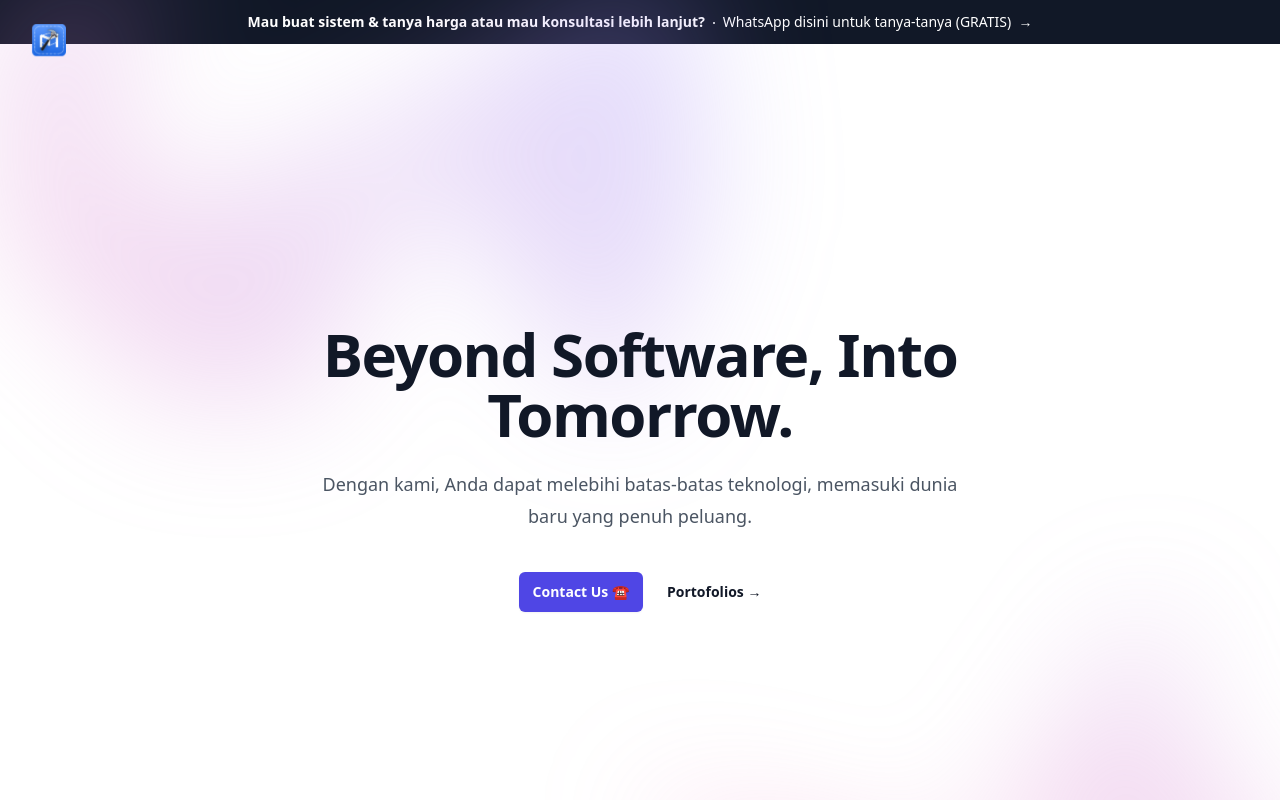
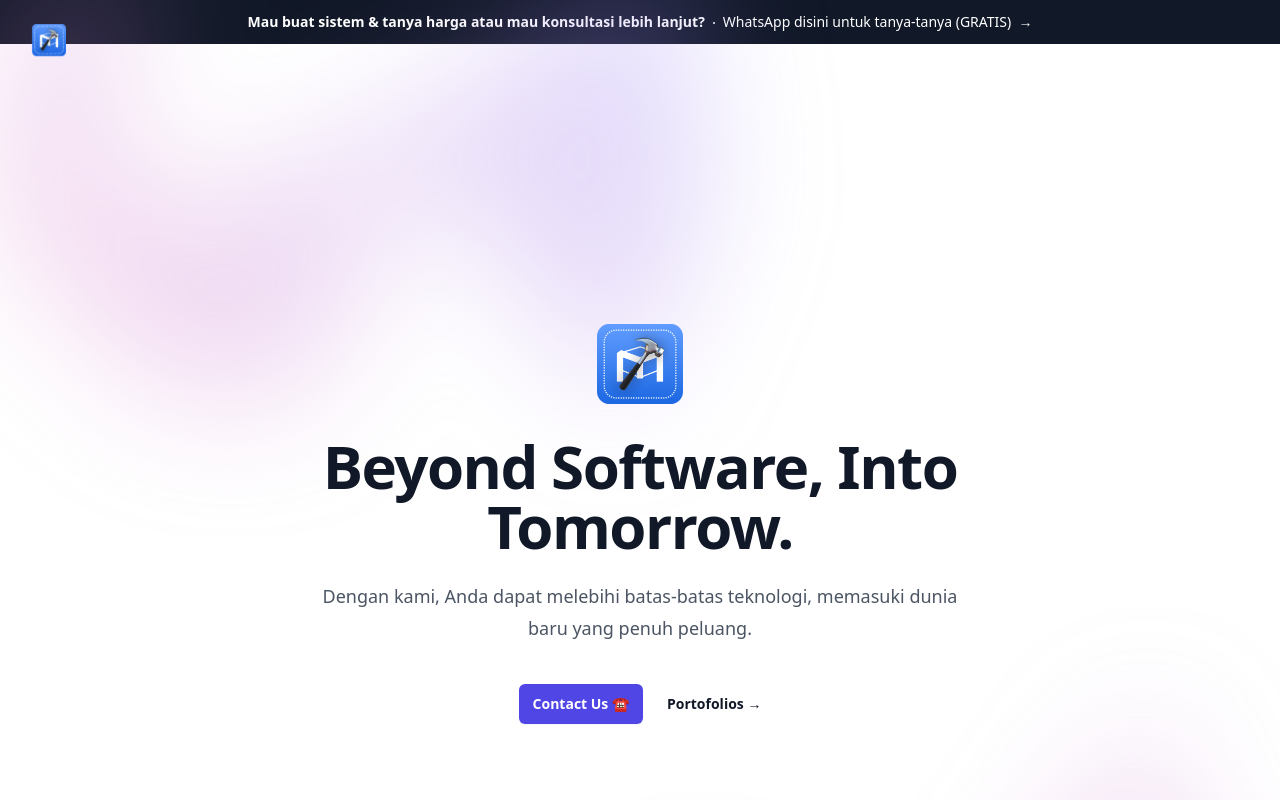
Before and after one commit to maventama/maventama-landingpage, a Vue app: page / in a window 1280 px wide. Shown: the top 800 px of the page. Built offline with nearby package versions, Linux system fonts and the light colour scheme.

Commit message:
UPD: update logo in center

```diff
--- a/src/App.vue
+++ b/src/App.vue
@@ -46,9 +46,13 @@
                                 aria-hidden="true"></span>Read more <span aria-hidden="true">&rarr;</span></a>
                     </div>
                 </div> -->
+                <div class="mb-8 flex justify-center">
+                    <img class="h-20" src="/src/assets/maventama.png" alt="">
+                </div>
                 <div class="text-center">
-                    <h1 class="text-4xl font-bold tracking-tight text-gray-900 sm:text-6xl">Beyond Software, Into
-                        Tomorrow.</h1>
+                    <h1 class="text-4xl font-bold tracking-tight text-gray-900 sm:text-6xl">
+                        Beyond Software, Into Tomorrow.
+                    </h1>
                     <p class="mt-6 text-lg leading-8 text-gray-600">Dengan kami, Anda dapat melebihi batas-batas
                         teknologi, memasuki dunia baru yang penuh peluang.</p>
                     <div class="mt-10 flex items-center justify-center gap-x-6">
```
